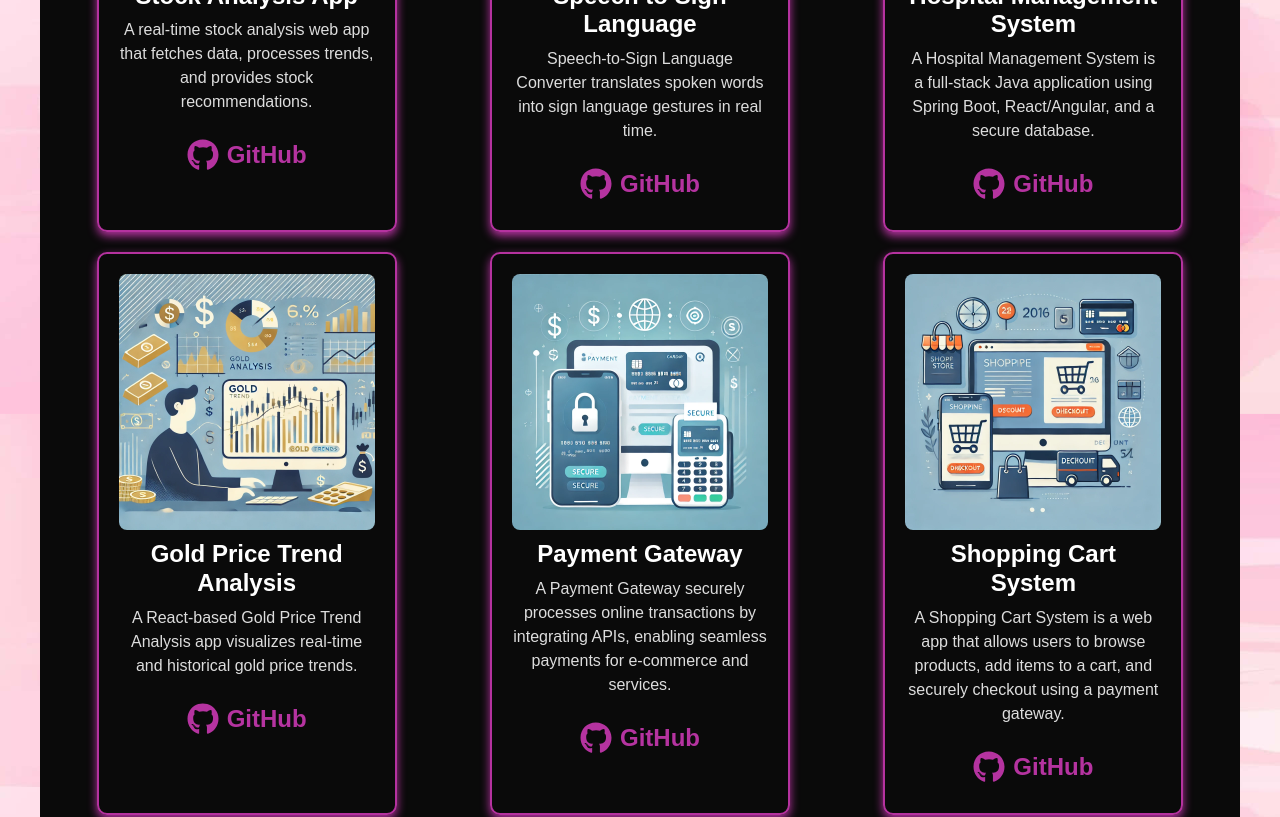
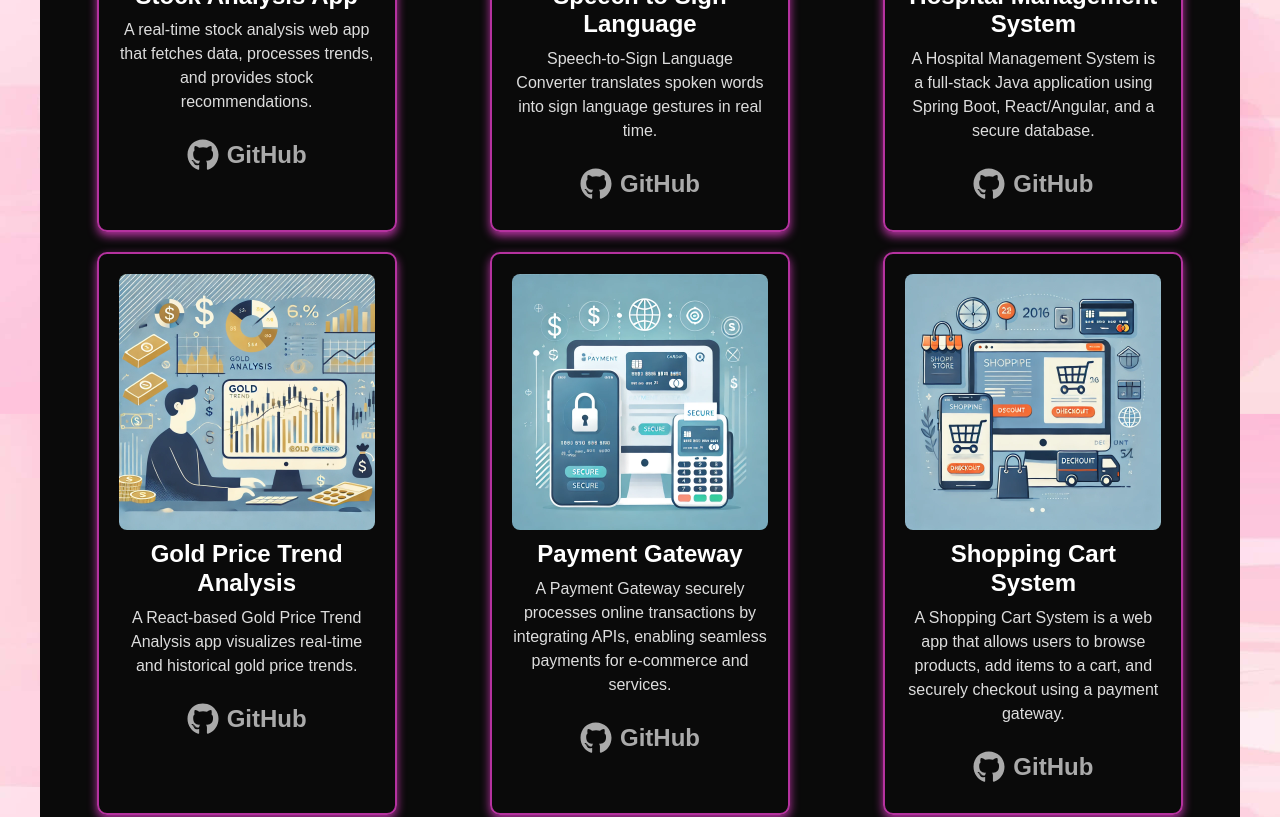
Before and after one commit to aditingale-hash/My-Porfolio, a React (Create React App) app: page / in a window 1280 px wide. Shown: the part 3100-3917 px from the top of the page. Built offline with nearby package versions, Linux system fonts and the light colour scheme.

Commit message:
Update Project.module.css

```diff
--- a/src/css-modules/Project.module.css
+++ b/src/css-modules/Project.module.css
@@ -91,11 +91,11 @@
     font-size:1.5rem;
     font-weight: bold;
     transition: background 0.3s ease-in-out;
-    color: rgba(224, 61, 197, 0.8);
+    color:  #aaa;
   }
 
   .projectButton:hover {
-    background:rgba(224, 61, 197, 0.8);
+    background: #aaa;
   }
 
   .projectButton svg {
```
